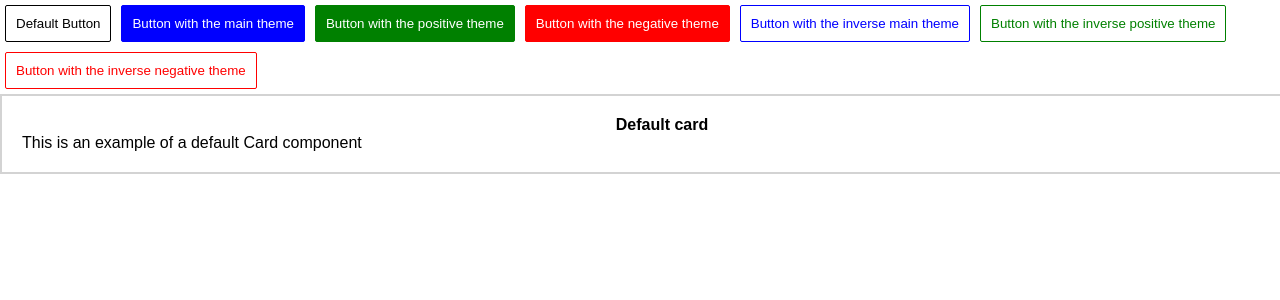
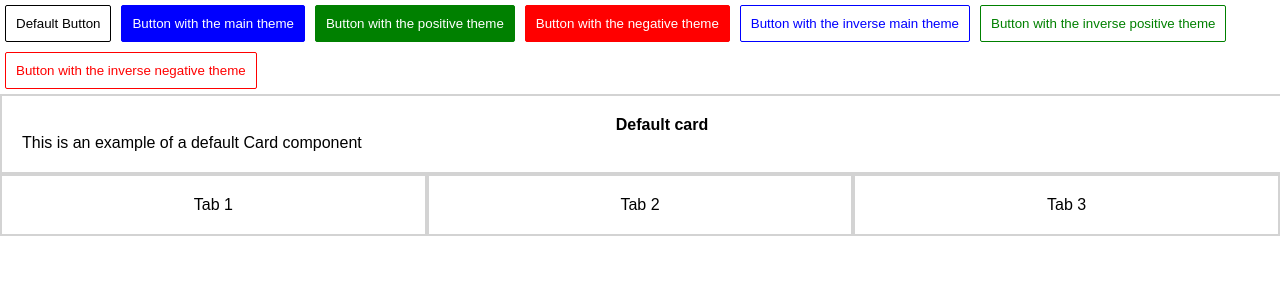
Before and after one commit to matthewbdaly/spectrum, a React app: page / in a window 1280 px wide. Shown: the top 300 px of the page. Built offline with nearby package versions, Linux system fonts and the light colour scheme.

Commit message:
Styled the tab bar

```diff
--- a/src/App.js
+++ b/src/App.js
@@ -1,6 +1,8 @@
 import React, { Component } from 'react';
 import Button from './Button';
 import Card from './Card';
+import TabBar from './TabBar';
+import TabBarItem from './TabBarItem';
 import './App.scss';
 
 class App extends Component {
@@ -15,6 +17,11 @@ class App extends Component {
         <Button theme="positive" inverse="true">Button with the inverse positive theme</Button>
         <Button theme="negative" inverse="true">Button with the inverse negative theme</Button>
         <Card header="Default card">This is an example of a default Card component</Card>
+        <TabBar>
+          <TabBarItem>Tab 1</TabBarItem>
+          <TabBarItem>Tab 2</TabBarItem>
+          <TabBarItem>Tab 3</TabBarItem>
+        </TabBar>
       </div>
     );
   }
--- a/src/TabBar.js
+++ b/src/TabBar.js
@@ -1,4 +1,5 @@
 import React, { Component } from 'react';
+import './TabBar.scss';
 
 class TabBar extends Component {
   render() {
--- /dev/null
+++ b/src/TabBar.scss
@@ -0,0 +1,5 @@
+nav.tab-bar {
+    width: 100%;
+    display: flex;
+    flex-direction: row;
+}
--- a/src/TabBarItem.js
+++ b/src/TabBarItem.js
@@ -1,4 +1,5 @@
 import React, { Component } from 'react';
+import './TabBarItem.scss';
 
 class TabBarItem extends Component {
   render() {
--- /dev/null
+++ b/src/TabBarItem.scss
@@ -0,0 +1,10 @@
+@import "variables";
+
+a.tab-bar-item {
+    flex-grow: 1;
+    text-align: center;
+    padding: 20px;
+    border-style: $border-style;
+    border-width: $border-width;
+    border-color: $border-color;
+}
--- a/src/variables.scss
+++ b/src/variables.scss
@@ -7,6 +7,11 @@ $theme-main: blue;
 $theme-positive: green;
 $theme-negative: red;
 
+/* Borders */
+$border-color: lightgray;
+$border-width: 2px;
+$border-style: solid;
+
 /* Buttons */
 $btn-radius: 2px;
 $btn-margin: 5px;
```
